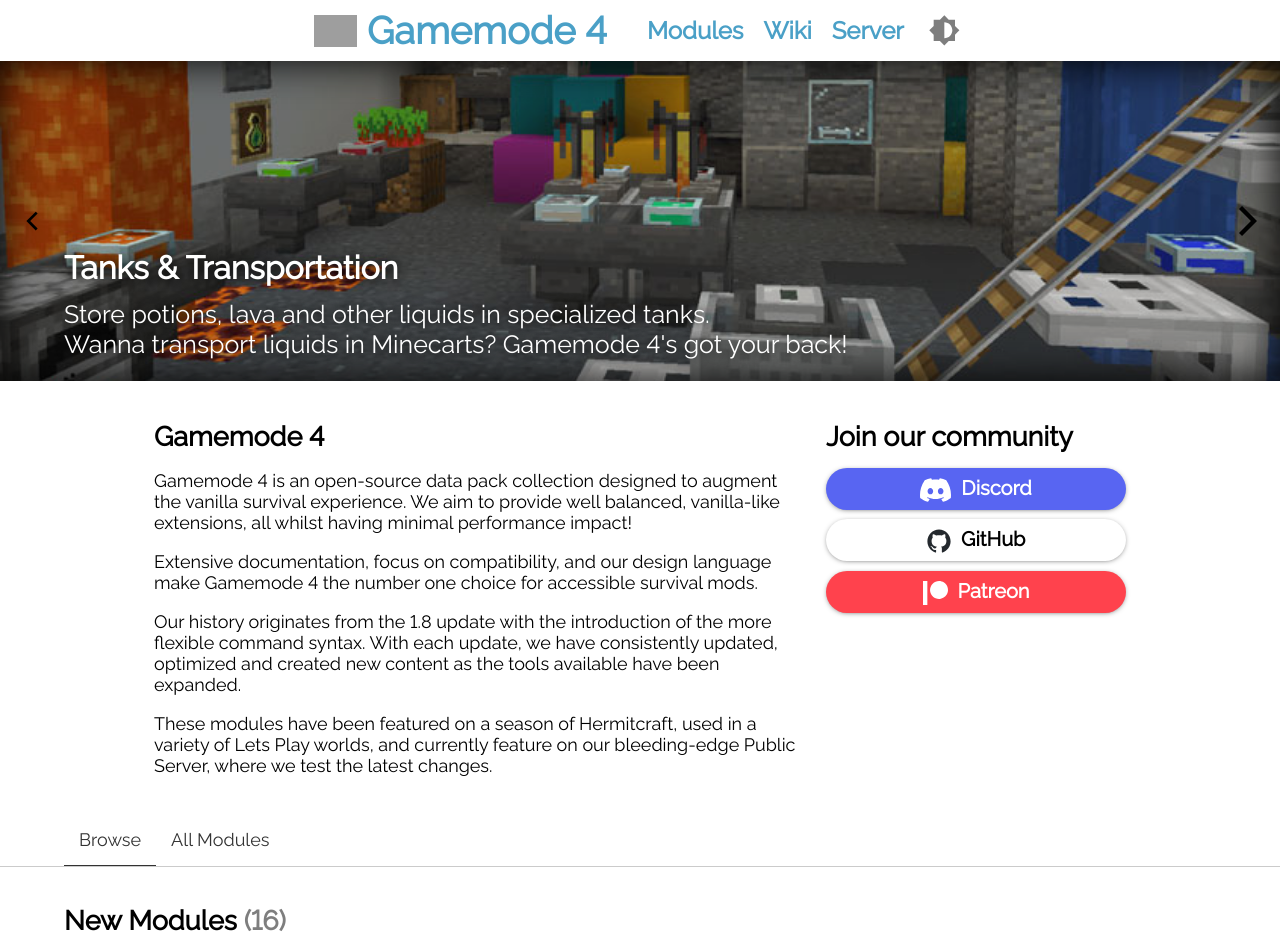
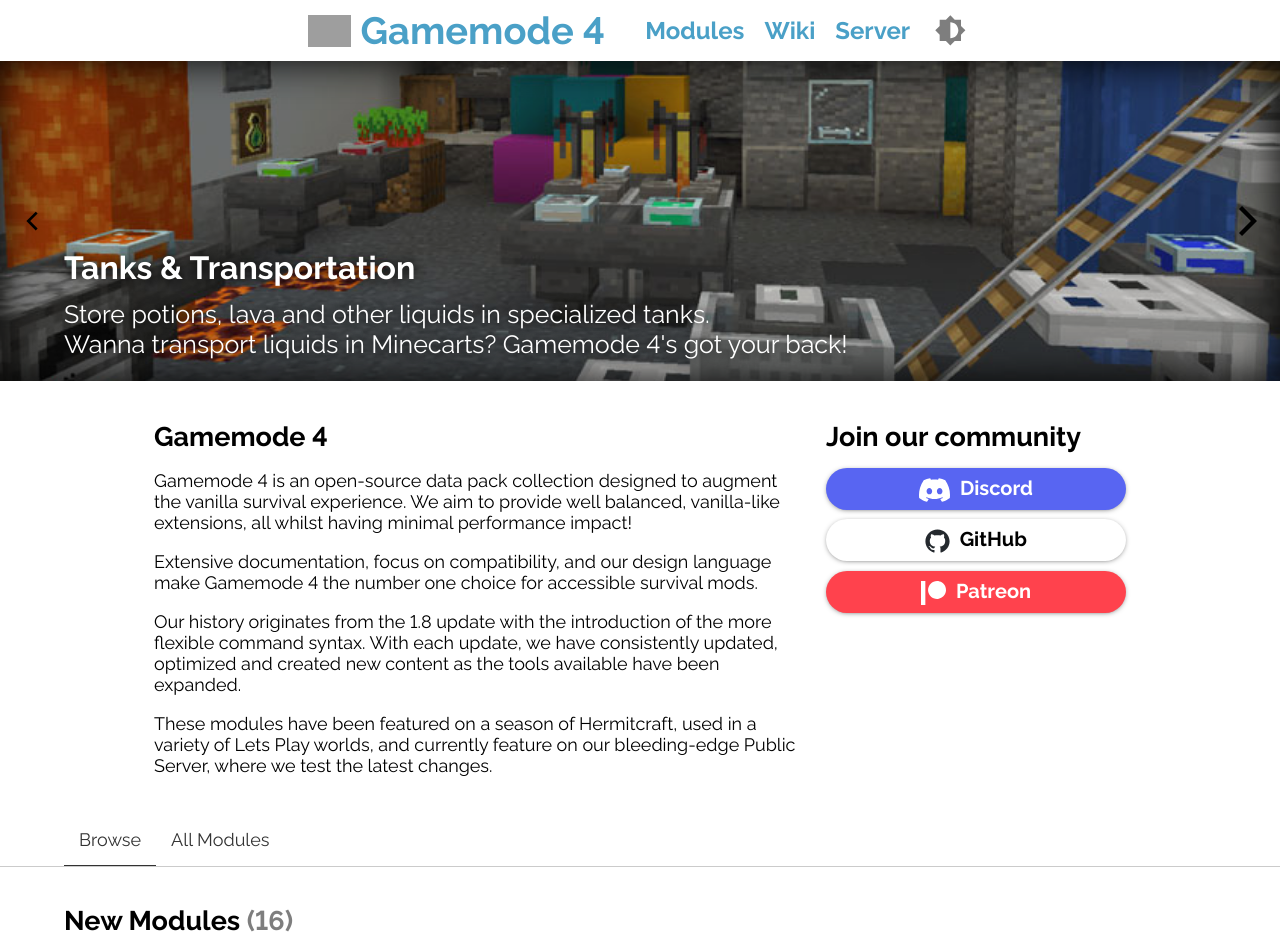
Before and after one commit to Gamemode4Dev/gm4.co, a PHP site: page / in a window 1280 px wide. Shown: the top 937 px of the page. Run offline with PHP 8.4, Linux system fonts and the light colour scheme; data that the repository does not hold is empty; some libraries are stand-ins or nearby versions; grey boxes are pictures that could not be loaded.

Commit message:
more font fixes

```diff
--- a/site/includes/header.css
+++ b/site/includes/header.css
@@ -11,16 +11,15 @@
 /* raleway-200 - latin */
 @font-face {
   font-family: 'Raleway';
-  font-style: normal;
+  font-style: 'light';
   font-weight: 200;
-  font-display: swap;
-  src: url('https://gm4.co/includes/fonts/raleway-v22-latin-200.eot'); /* IE9 Compat Modes */
+  src: url('../fonts/raleway-v22-latin-200.eot'); /* IE9 Compat Modes */
   src: local(''),
-       url('https://gm4.co/includes/fonts/raleway-v22-latin-200.eot?#iefix') format('embedded-opentype'), /* IE6-IE8 */
-       url('https://gm4.co/includes/fonts/raleway-v22-latin-200.woff2') format('woff2'), /* Super Modern Browsers */
-       url('https://gm4.co/includes/fonts/raleway-v22-latin-200.woff') format('woff'), /* Modern Browsers */
-       url('https://gm4.co/includes/fonts/raleway-v22-latin-200.ttf') format('truetype'), /* Safari, Android, iOS */
-       url('https://gm4.co/includes/fonts/raleway-v22-latin-200.svg#Raleway') format('svg'); /* Legacy iOS */
+       url('../fonts/raleway-v22-latin-200.eot?#iefix') format('embedded-opentype'), /* IE6-IE8 */
+       url('../fonts/raleway-v22-latin-200.woff2') format('woff2'), /* Super Modern Browsers */
+       url('../fonts/raleway-v22-latin-200.woff') format('woff'), /* Modern Browsers */
+       url('../fonts/raleway-v22-latin-200.ttf') format('truetype'), /* Safari, Android, iOS */
+       url('../fonts/raleway-v22-latin-200.svg#Raleway') format('svg'); /* Legacy iOS */
 }
 
 /* raleway-regular - latin */
@@ -28,15 +27,29 @@
   font-family: 'Raleway';
   font-style: normal;
   font-weight: 400;
-  font-display: swap;
-  src: url('https://gm4.co/includes/fonts/raleway-v22-latin-regular.eot'); /* IE9 Compat Modes */
+  src: url('../fonts/raleway-v22-latin-regular.eot'); /* IE9 Compat Modes */
   src: local(''),
-       url('https://gm4.co/includes/fonts/raleway-v22-latin-regular.eot?#iefix') format('embedded-opentype'), /* IE6-IE8 */
-       url('https://gm4.co/includes/fonts/raleway-v22-latin-regular.woff2') format('woff2'), /* Super Modern Browsers */
-       url('https://gm4.co/includes/fonts/raleway-v22-latin-regular.woff') format('woff'), /* Modern Browsers */
-       url('https://gm4.co/includes/fonts/raleway-v22-latin-regular.ttf') format('truetype'), /* Safari, Android, iOS */
-       url('https://gm4.co/includes/fonts/raleway-v22-latin-regular.svg#Raleway') format('svg'); /* Legacy iOS */
+       url('../fonts/raleway-v22-latin-regular.eot?#iefix') format('embedded-opentype'), /* IE6-IE8 */
+       url('../fonts/raleway-v22-latin-regular.woff2') format('woff2'), /* Super Modern Browsers */
+       url('../fonts/raleway-v22-latin-regular.woff') format('woff'), /* Modern Browsers */
+       url('../fonts/raleway-v22-latin-regular.ttf') format('truetype'), /* Safari, Android, iOS */
+       url('../fonts/raleway-v22-latin-regular.svg#Raleway') format('svg'); /* Legacy iOS */
 }
+
+/* raleway-700 - latin */
+@font-face {
+  font-family: 'Raleway';
+  font-style: bold;
+  font-weight: 700;
+  src: url('../fonts/raleway-v22-latin-700.eot'); /* IE9 Compat Modes */
+  src: local(''),
+       url('../fonts/raleway-v22-latin-700.eot?#iefix') format('embedded-opentype'), /* IE6-IE8 */
+       url('../fonts/raleway-v22-latin-700.woff2') format('woff2'), /* Super Modern Browsers */
+       url('../fonts/raleway-v22-latin-700.woff') format('woff'), /* Modern Browsers */
+       url('../fonts/raleway-v22-latin-700.ttf') format('truetype'), /* Safari, Android, iOS */
+       url('../fonts/raleway-v22-latin-700.svg#Raleway') format('svg'); /* Legacy iOS */
+}
+
 
 
 @media screen and (max-width: 1800px) {
```
Also changed, not shown: site/includes/fonts/raleway-v22-latin-700.ttf (added), site/includes/fonts/raleway-v22-latin-700.woff (added), site/includes/fonts/raleway-v22-latin-700.woff2 (added), 2 other files.
